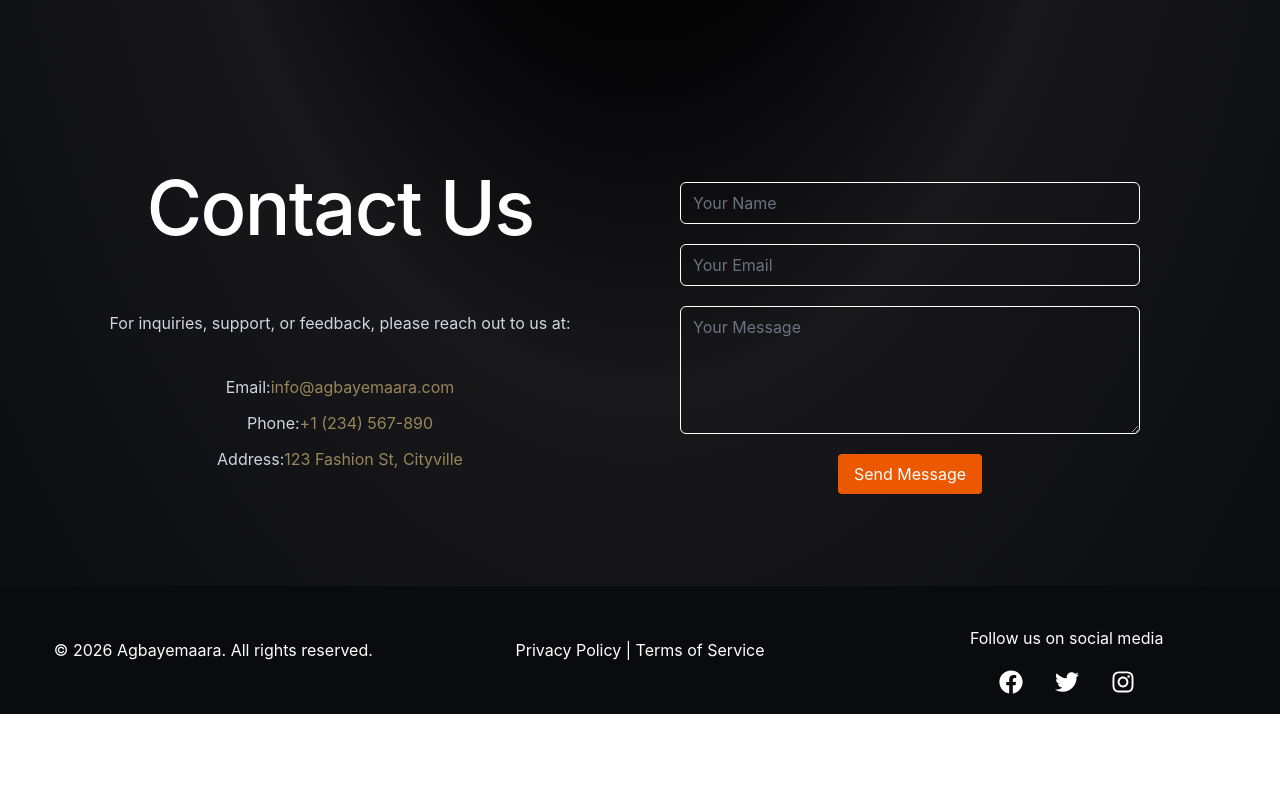
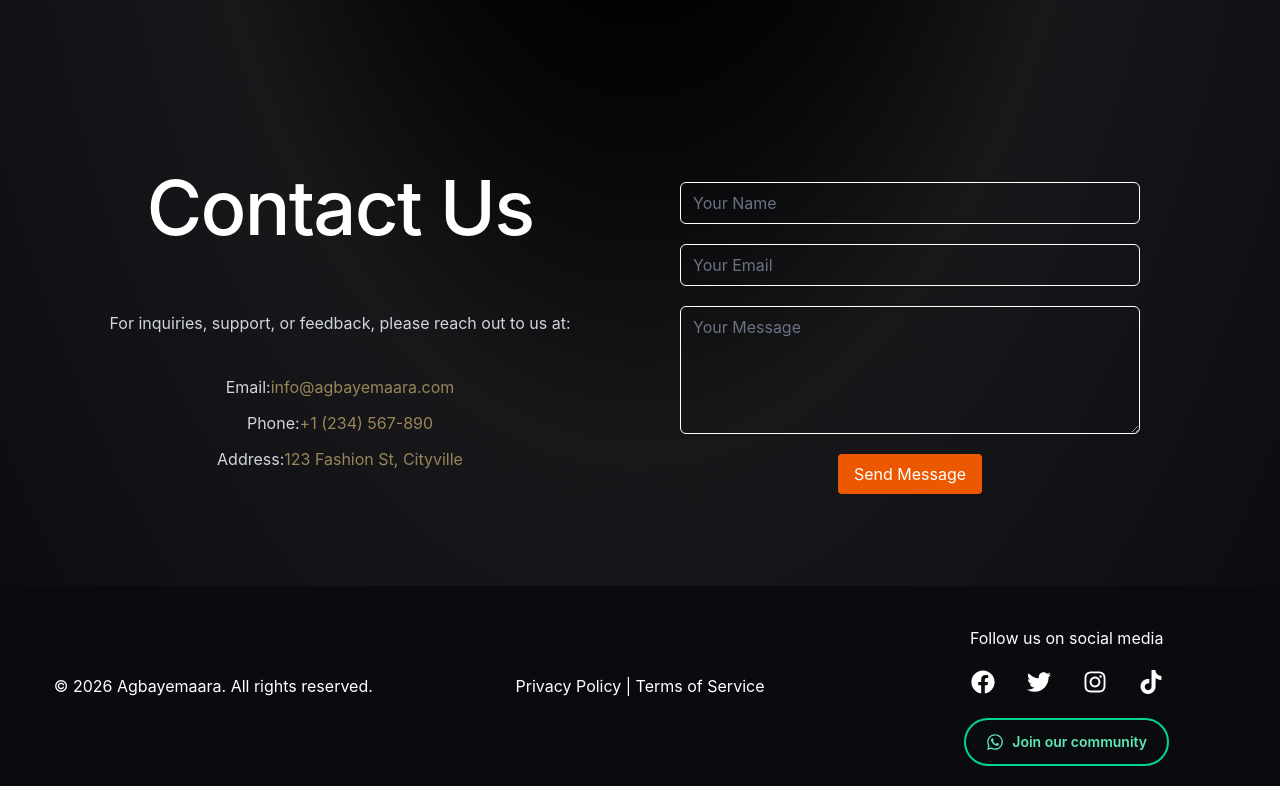
Before and after one commit to Surfboyfr/AGBAYEMAARA, a React (Vite) app: page / in a window 1280 px wide. Shown: the part 1522-2308 px from the top of the page. Before the commit the page ends 2236 px from the top, so only its background shows below. Built offline with nearby package versions, Linux system fonts and the light colour scheme.

Commit message:
updated footer section, added community button

```diff
--- a/src/Components/Footer.jsx
+++ b/src/Components/Footer.jsx
@@ -1,5 +1,6 @@
 import React from 'react'
-import { FaFacebook, FaTwitter, FaInstagram } from 'react-icons/fa'
+import { FaFacebook, FaTwitter, FaInstagram, FaWhatsapp } from 'react-icons/fa'
+import { SiTiktok } from 'react-icons/si'
 
 const Footer = () => {
   return (
@@ -16,7 +17,18 @@ const Footer = () => {
               <FaFacebook className='text-white text-2xl' />
               <FaTwitter className='text-white text-2xl' />
               <FaInstagram className='text-white text-2xl' />
+              <SiTiktok className='text-white text-2xl' />
              </div>
+
+                <div className='flex justify-center pt-6'>
+                     <a
+                        href='https://wa.me/'
+                        className='inline-flex items-center gap-2 rounded-full border-2 border-emerald-400 px-5 py-3 text-sm font-semibold text-emerald-300 transition hover:border-emerald-300 hover:bg-emerald-400/10 hover:text-white'
+                     >
+                        <FaWhatsapp className='text-lg' />
+                        Join our community
+                     </a>
+                </div>
 
         </div>
 
```
